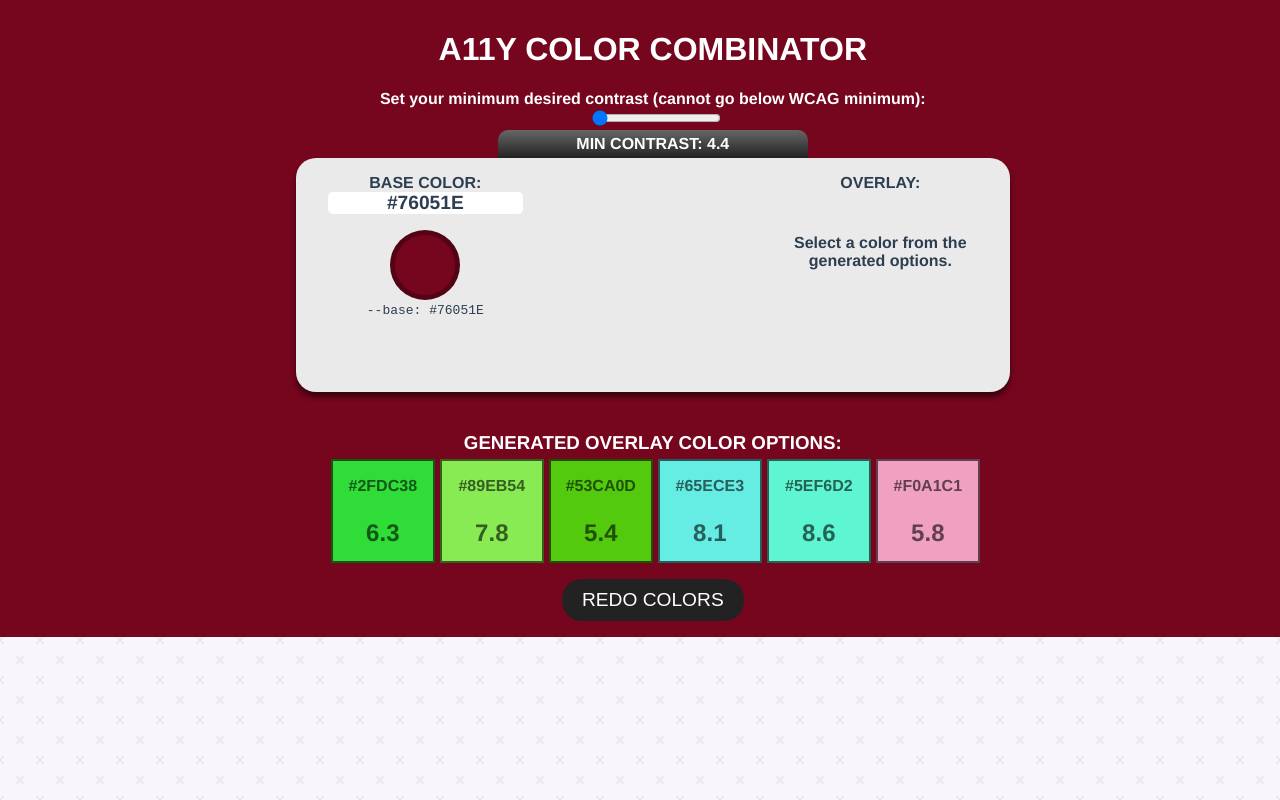
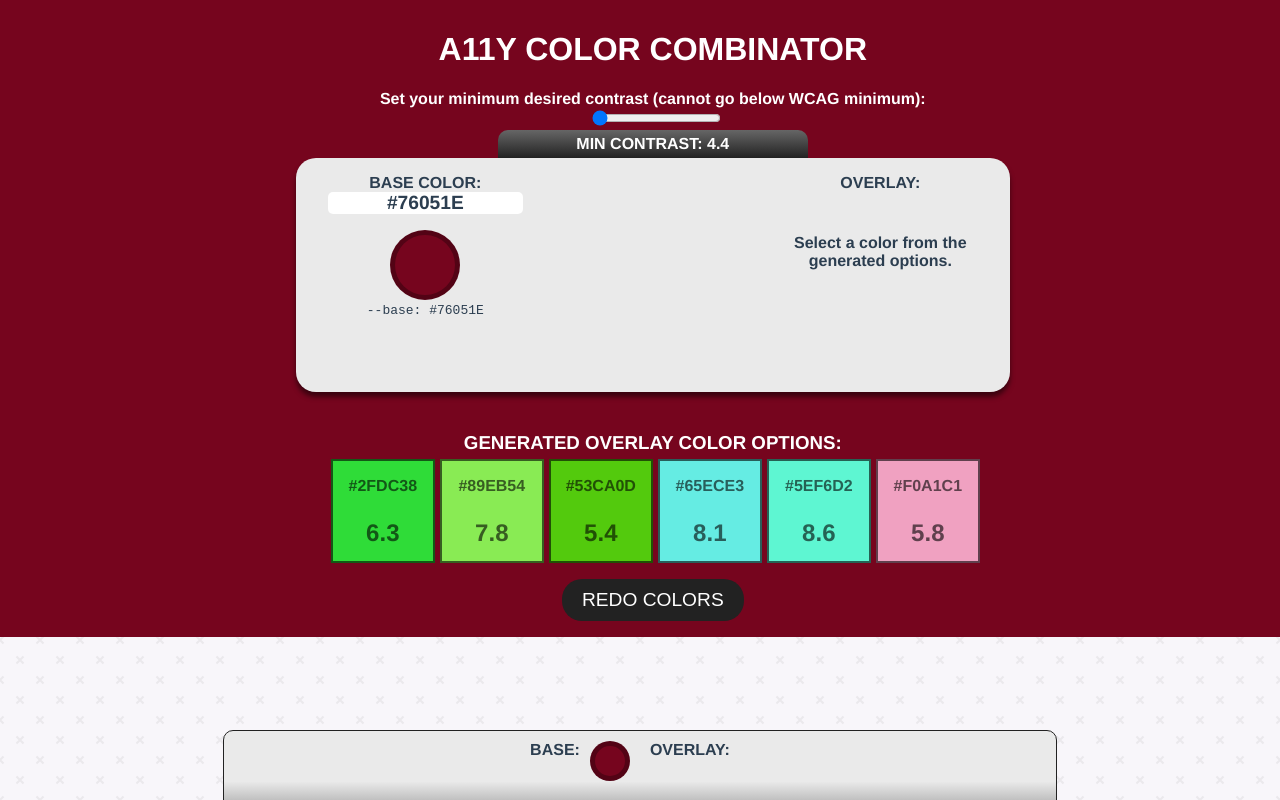
Before and after one commit to drinkingtheink/a11y-color-picker, a Vue app: page / in a window 1280 px wide. Both pictures are taken after a click on the button 342 px from the left and 304 px from the top of the page. Shown: the top 800 px of the page. Built offline with nearby package versions, Linux system fonts and the light colour scheme.

Commit message:
bottom nav

```diff
--- a/src/components/AppStage.vue
+++ b/src/components/AppStage.vue
@@ -66,6 +66,7 @@
       </section>
     </div>
   </main>
+
   <ColorGen
     v-if="base"
     :class="lightOrDark(base)"
@@ -75,7 +76,9 @@
     :lightOrDark="lightOrDark"
     @setOverlay="handleOverlayColorChange"
   />
+
   <div class="halftone background" />
+
   <section
     class="gallery"
     v-show="!!base && !!overlay"
@@ -143,6 +146,24 @@
       </div>
     </div>
   </section>
+
+  <nav class="sticky">
+    <p>BASE:</p>
+
+    <section class="base">
+      <p v-show="!!base" class="swatch" :style="`background-color: ${base}`" @click="handleBaseClick" />
+    </section>
+
+    <p>OVERLAY:</p>
+
+    <section class="overlay">
+      <p v-show="!!overlay" class="swatch" :style="`background-color: ${overlay}`" />
+    </section>
+
+    <button v-show="!!base && !!overlay" id="copy-css" @click="copyCssBlob">{{ copyCssVerb }}</button>
+
+    <button v-show="!!base && !!overlay" id="swap" @click="swapBaseOverlay">Swap Colors</button>
+  </nav>
 </template>
 
 <script>
@@ -342,8 +363,41 @@ h1, h2, h3, h4, h5, p, span, div {
 </script>
 
 <style>
+
+nav {
+  background: linear-gradient(to bottom, var(--panelBg) 56%,#919191 100%);
+  padding: 10px 2rem 0 2rem;
+  text-align: center;
+  width: 60%;
+  position: fixed;
+  z-index: 2;
+  height: 80px;
+  border-radius: 10px 10px 0 0;
+  border: 1px solid #222;
+  display: flex;
+  justify-content: center;
+  align-items: flex-start;
+  left: 50%;
+  bottom: 1.5rem;
+  transform: translate(-50%, 50%);
+}
+
+nav * {
+  margin-right: 10px;
+}
+
+nav p {
+  padding: 0;
+  margin: 0 10px 0 0;
+}
+
+nav button {
+  transform: scale(0.6);
+}
+
 :root {
   --borRad: 20px;
+  --panelBg: #eaeaea;
 }
 
 .gradients {
@@ -606,7 +660,7 @@ button:hover {
   justify-content: space-between;
   width: 650px;
   margin: 0 auto;
-  background: #eaeaea;
+  background: var(--panelBg);
   padding: 0 2rem 1rem 2rem;
   border-radius: var(--borRad);
   box-shadow: 0 5px 5px 0px rgba(0,0,0,0.5);
@@ -639,6 +693,16 @@ label, p {
   border: 5px solid rgba(0,0,0, 0.3);
   border-radius: 50%;
   position: relative;
+  transition: all 1s;
+}
+
+nav .swatch {
+  --swatchDim: 30px;
+
+  height: var(--swatchDim);
+  width: var(--swatchDim);
+  border: 5px solid rgba(0,0,0, 0.3);
+  border-radius: 50%;
   transition: all 1s;
 }
 
```
